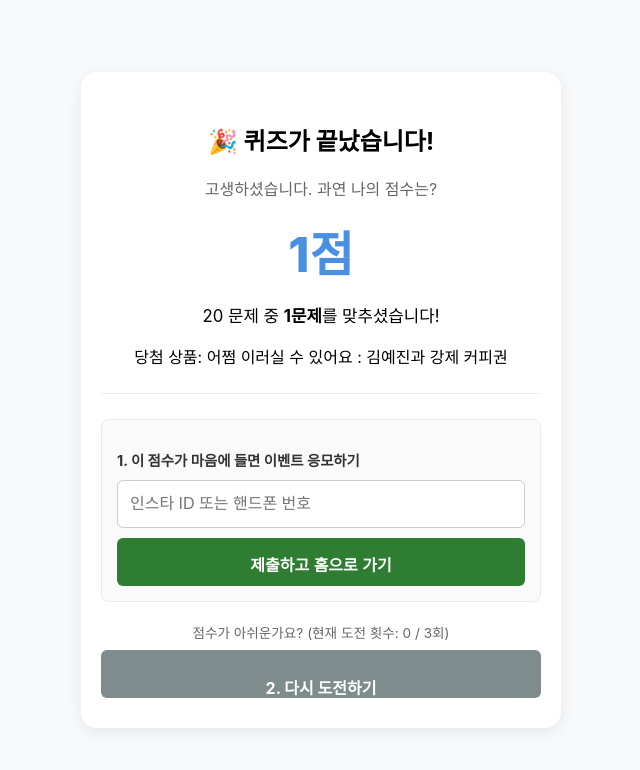
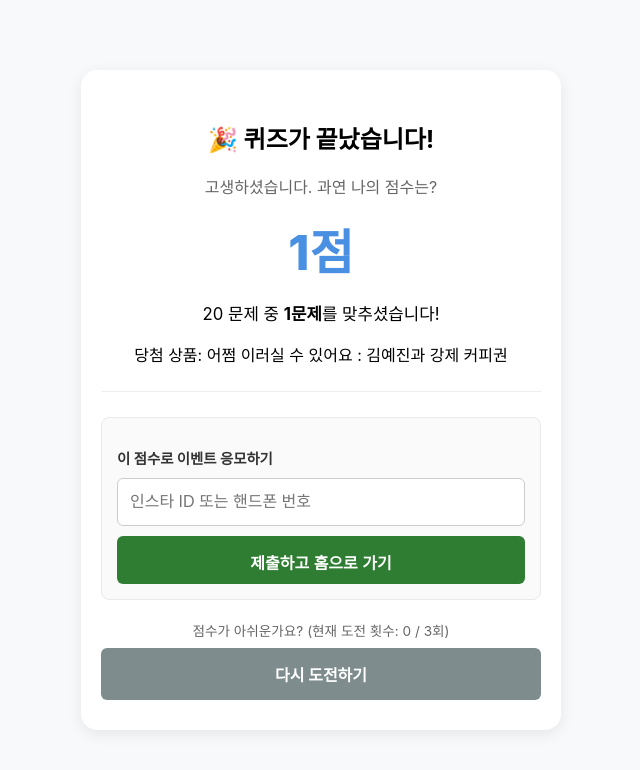
Before and after one commit to banana2990/2026bday, a Flask app: page /quiz-result in a window 1280 px wide. Shown: the top 770 px of the page, without its empty margins (319-959 px from the left). Run offline with Flask 3, Linux system fonts and the light colour scheme; the visitor is signed in with stand-in values (Sample User, id 1); data that the repository does not hold is empty.

Commit message:
20260621 화면 수정

```diff
--- a/templates/memo.html
+++ b/templates/memo.html
@@ -83,10 +83,10 @@
 
     <input type="hidden" name="bg_color" value="{{ selected_color }}">
 
-    <button type="submit" class="btn-submit-memo">📌 포스트잇 붙이기 (전송)</button>
+    <button type="submit" class="btn-submit-memo">📌 메모 남기기</button>
   </form>
 
-  <a href="/" class="link-back" style="margin-top: 20px; display: inline-block;">취소하고 홈으로 돌아가기</a>
+  <a href="/" class="link-back" style="margin-top: 20px; display: inline-block;">홈으로 돌아가기</a>
 </div>
 
 </body>
--- a/templates/result.html
+++ b/templates/result.html
@@ -42,7 +42,7 @@
   {% if attempt_count < 3 %}
   <div style="background-color: #fafafa; padding: 15px; border-radius: 8px; margin-bottom: 20px; border: 1px solid #eaeaea;">
     <p style="font-size: 0.9rem; color: #333; font-weight: bold; text-align: left; margin-bottom: 10px;">
-      1. 이 점수가 마음에 들면 이벤트 응모하기
+      이 점수로 이벤트 응모하기
     </p>
     <form action="/submit-contact" method="POST">
       <input type="text" name="contact_info" placeholder="인스타 ID 또는 핸드폰 번호" required class="form-input" style="margin-bottom: 10px;">
@@ -52,8 +52,8 @@
 
   <div style="margin-top: 20px;">
     <p style="font-size: 0.85rem; color: #666; margin-bottom: 8px;"> 점수가 아쉬운가요? (현재 도전 횟수: {{ attempt_count }} / 3회)</p>
-    <a href="/quiz/start" class="btn-home-go" style="background-color: #7f8c8d; text-decoration: none; line-height: 48px; height: 48px;">
-     2. 다시 도전하기
+    <a href="/quiz/start" class="btn-home-go" style="background-color: #7f8c8d; text-decoration: none;">
+     다시 도전하기
     </a>
   </div>
   {% else %}
```
